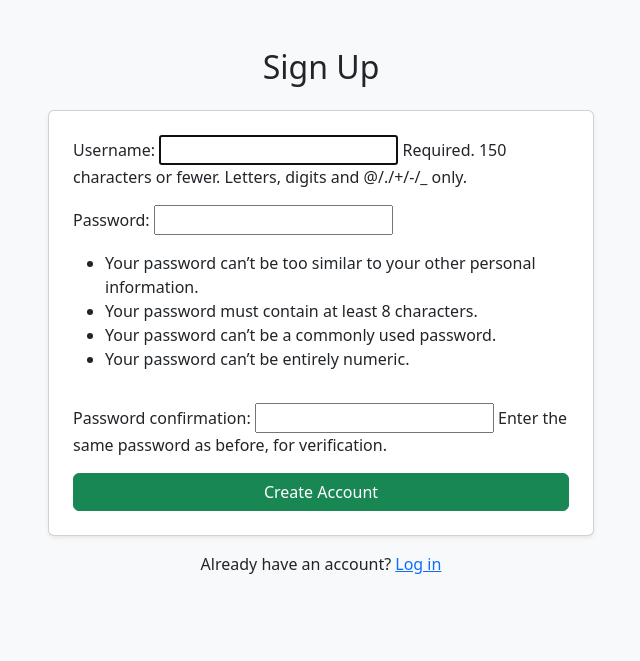
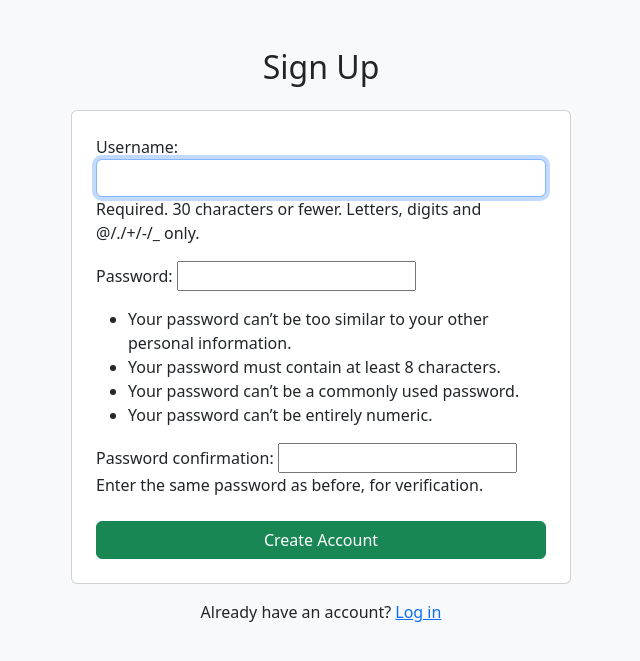
Before and after one commit to PhumrapeeC/Django-Todolist, a Django app: page /signup/ in a window 1280 px wide. Shown: the part 56-717 px from the top of the page, without its empty margins (319-959 px from the left). Run offline with Django 5.2, Linux system fonts and the light colour scheme.

Commit message:
Modify signup page

```diff
--- a/todoapp/forms.py
+++ b/todoapp/forms.py
@@ -1,12 +1,14 @@
 from django import forms
-from .models import Todo
+from django.contrib.auth.forms import UserCreationForm
+from django.contrib.auth.models import User
 
+class CustomUserCreationForm(UserCreationForm):
+    username = forms.CharField(
+        max_length=30,
+        help_text="Required. 30 characters or fewer. Letters, digits and @/./+/-/_ only.",
+        widget=forms.TextInput(attrs={'class': 'form-control'})
+    )
 
-class TodoForm(forms.ModelForm):
     class Meta:
-        model = Todo
-        fields = ['title', 'description', 'status', 'due_date']
-        widgets = {
-            'due_date': forms.DateInput(attrs={'type': 'date'}),
-            'status': forms.Select(choices=Todo.STATUS_CHOICES),
-        }
+        model = User
+        fields = ("username", "password1", "password2")
--- a/todoapp/templates/signup.html
+++ b/todoapp/templates/signup.html
@@ -1,19 +1,17 @@
 {% extends "base.html" %}
 
-{% block title %}Sign Up | Todo App{% endblock %}
+{% block title %}Sign Up{% endblock %}
 
 {% block content %}
-<div class="row justify-content-center">
-    <div class="col-md-6">
-        <h2 class="mb-4 text-center">Sign Up</h2>
-        <form method="post" class="card p-4 shadow-sm bg-white">
-            {% csrf_token %}
-            {{ form.as_p }}
-            <button type="submit" class="btn btn-success w-100">Create Account</button>
-        </form>
-        <p class="mt-3 text-center">
-            Already have an account? <a href="{% url 'login' %}">Log in</a>
-        </p>
-    </div>
+<h2 class="mb-4 text-center">Sign Up</h2>
+<div class="card p-4 mx-auto" style="max-width: 500px;">
+  <form method="post">
+    {% csrf_token %}
+    {{ form.as_p }}
+    <button type="submit" class="btn btn-success w-100 mt-2">Create Account</button>
+  </form>
 </div>
+<p class="text-center mt-3">
+  Already have an account? <a href="{% url 'login' %}">Log in</a>
+</p>
 {% endblock %}
--- a/todoapp/views.py
+++ b/todoapp/views.py
@@ -4,18 +4,18 @@ from django.contrib.auth.forms import UserCreationForm, AuthenticationForm
 from django.contrib.auth.decorators import login_required
 from django.core.paginator import Paginator
 from .models import Todo
-from .forms import TodoForm
+from .forms import CustomUserCreationForm
 
 # Signup View
 def signup_view(request):
     if request.method == 'POST':
-        form = UserCreationForm(request.POST)
+        form = CustomUserCreationForm(request.POST)
         if form.is_valid():
             user = form.save()
             login(request, user)
             return redirect('todo_list')
     else:
-        form = UserCreationForm()
+        form = CustomUserCreationForm()
     return render(request, 'signup.html', {'form': form})
 
 # Login View
```
